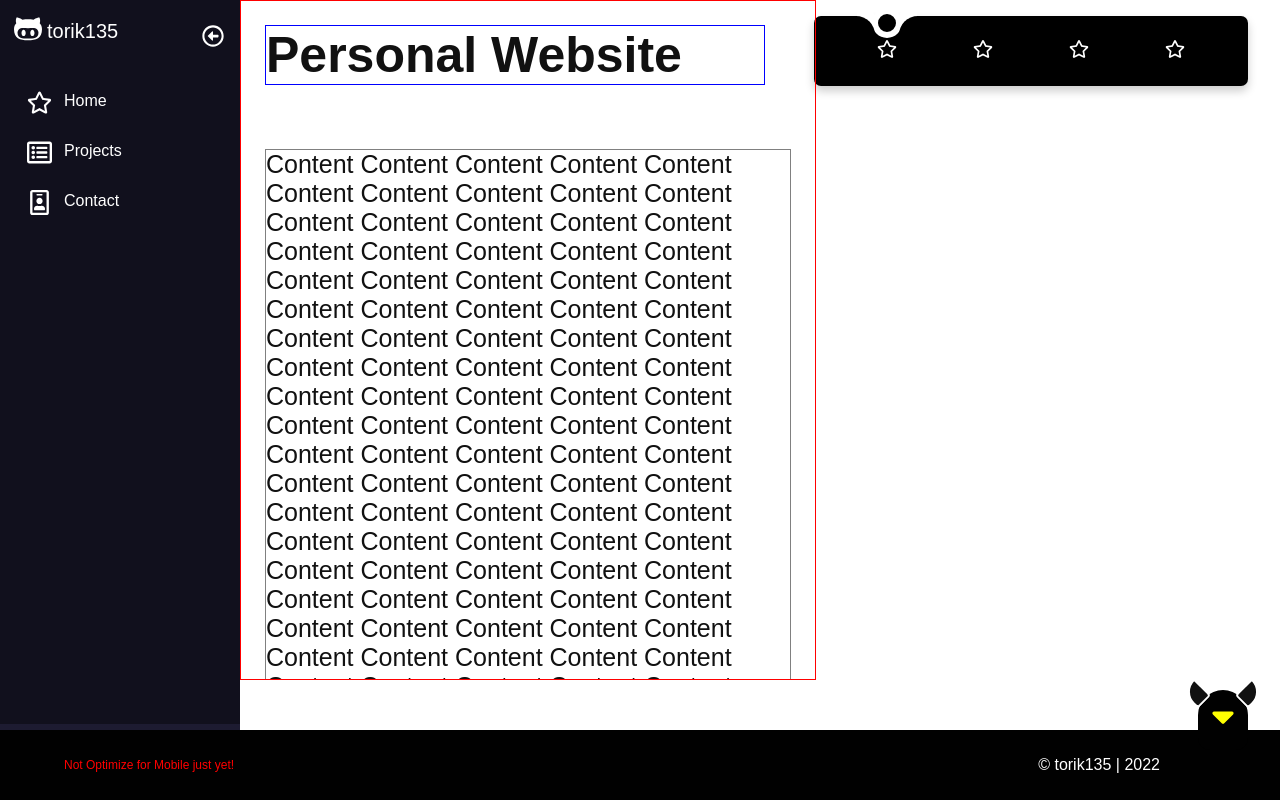
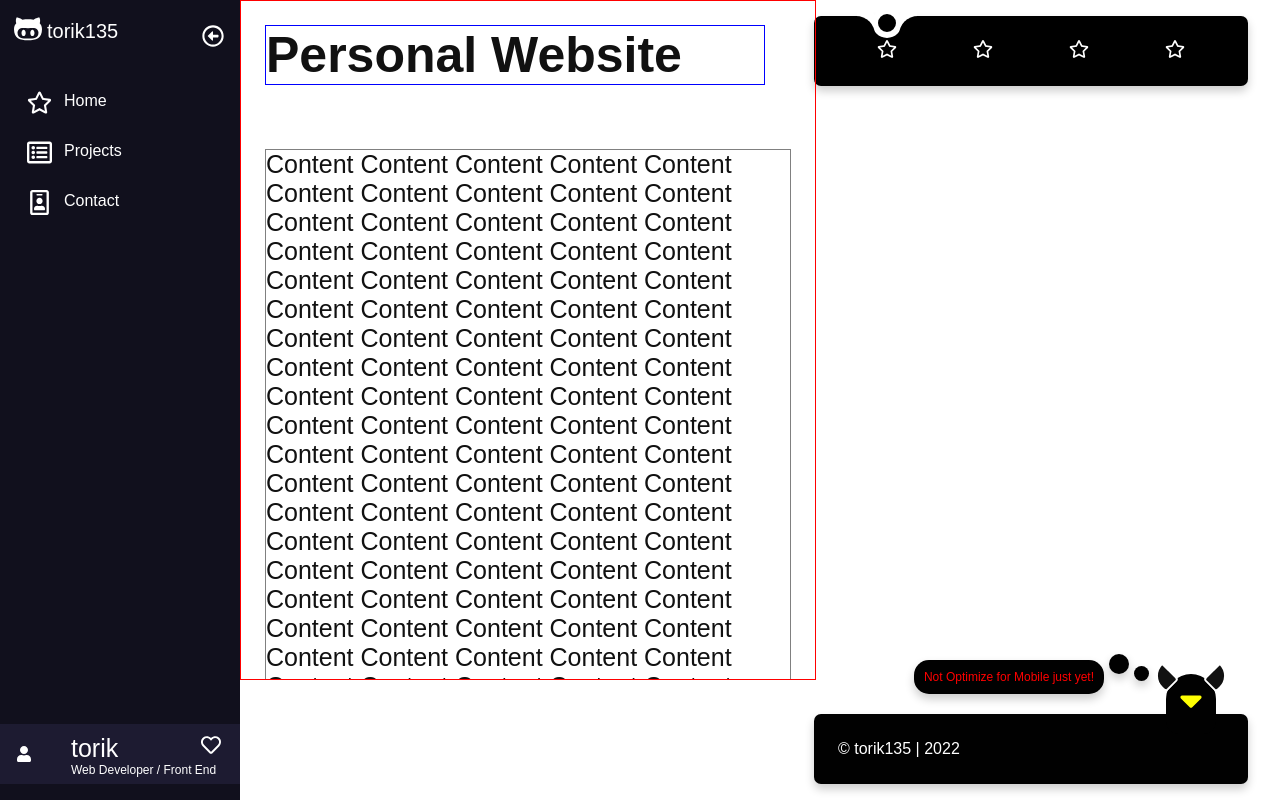
Before and after one commit to torik135/new_portofolio, a Next.js app: page / in a window 1280 px wide. Built offline with nearby package versions, Linux system fonts and the light colour scheme.

Commit message:
change footer size & styling

```diff
--- a/styles/components/footer.scss
+++ b/styles/components/footer.scss
@@ -1,28 +1,57 @@
 .footer {
   position: absolute;
-  right: 0;
-  bottom: 0;
-  width: 100%;
+  right: 2rem;
+  bottom: 1rem;
+  width: 434px;
   z-index: 0;
 
   .footer_content {
     display: flex;
-    align-items: center;
-    height: 1px;
-    justify-content: right;
-    padding: 0;
-    padding-right: 3rem;
+    flex-direction: column;
+    height: 0;
+    align-items: right;
+    justify-content: center;
+    padding-right: 1rem;
+    border-radius: 7px;
+    box-shadow: var(--def-shadow);
     background: var(--prim-color);
     color: var(--white);
     transition: var(--anim-bezier);
 
     .warn {
       position: absolute;
-      left: 0;
       opacity: 0;
+      right: 3rem;
+      bottom: 90px;
       pointer-events: none;
       padding-left: 2rem;
       transition: var(--anim-bezier);
+
+      &::after {
+        content: '';
+        background: var(--prim-color);
+        border-radius: 50%;
+        position: absolute;
+        right: -25px;
+        bottom: 20px;
+        height: 20px;
+        width: 20px;
+        transition: var(--anim-bezier);
+        opacity: 0;
+      }
+
+      &::before {
+        content: '';
+        background: var(--prim-color);
+        border-radius: 50%;
+        position: absolute;
+        right: -45px;
+        bottom: 13px;
+        height: 15px;
+        width: 15px;
+        transition: var(--anim-bezier);
+        opacity: 0;
+      }
     }
 
     .copyright {
@@ -97,10 +126,43 @@
     .warn {
       opacity: 1;
       position: absolute;
-      left: 2rem;
+      right: 9rem;
+      bottom: 90px;
       color: red;
+      background: var(--prim-color);
+      padding: 10px;
+      border-radius: 15px;
+      box-shadow: var(--def-shadow);
       font-size: 12px;
       transition: var(--anim-bezier);
+
+      &::after {
+        content: '';
+        background: var(--prim-color);
+        box-shadow: var(--def-shadow);
+        border-radius: 50%;
+        position: absolute;
+        right: -25px;
+        bottom: 20px;
+        height: 20px;
+        width: 20px;
+        transition: var(--anim-bezier);
+        opacity: 1;
+      }
+
+      &::before {
+        content: '';
+        background: var(--prim-color);
+        box-shadow: var(--def-shadow);
+        border-radius: 50%;
+        position: absolute;
+        right: -45px;
+        bottom: 13px;
+        height: 15px;
+        width: 15px;
+        transition: var(--anim-bezier);
+        opacity: 1;
+      }
     }
 
     .footer_icon {
--- a/styles/globals.css
+++ b/styles/globals.css
@@ -9,6 +9,7 @@
   --shadow-1: 5px -5px 5px var(--black20);
 
   --anim-bezier: all 0.3s cubic-bezier(0.68, -0.55, 0.265, 1.55);
+  --anim-04s: all 0.4s ease-out;
 }
 
 * {
```
